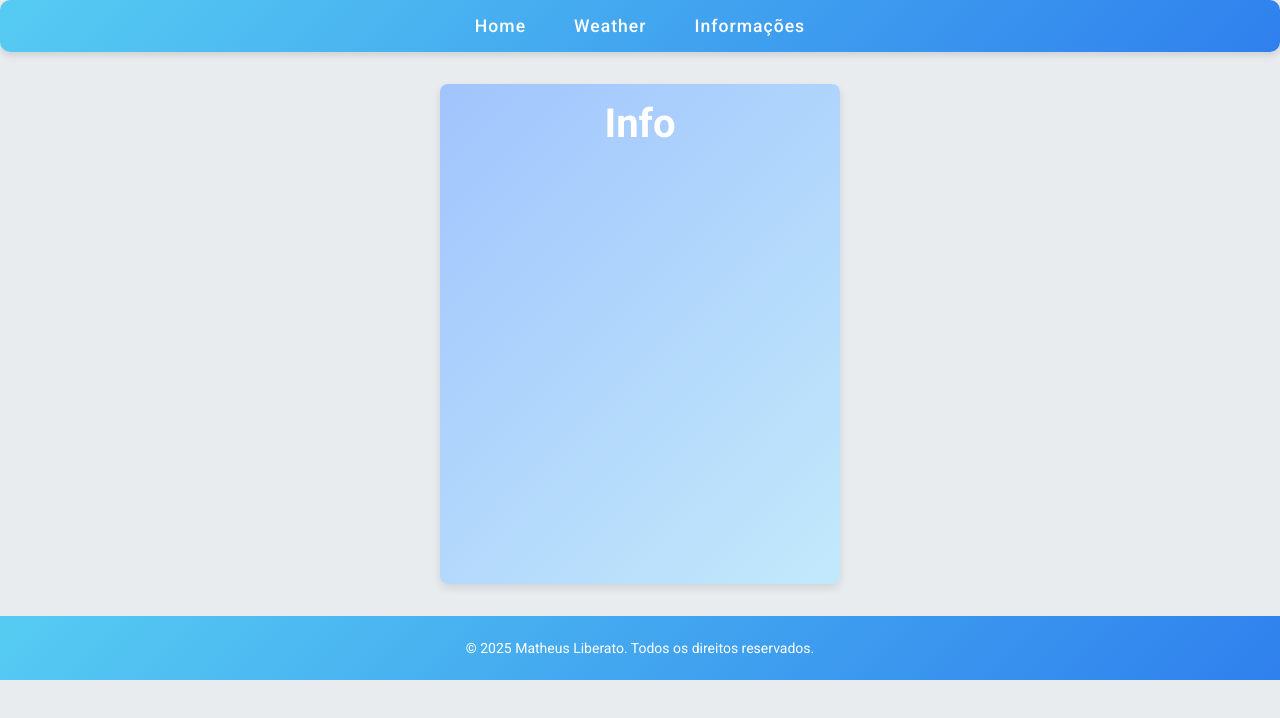
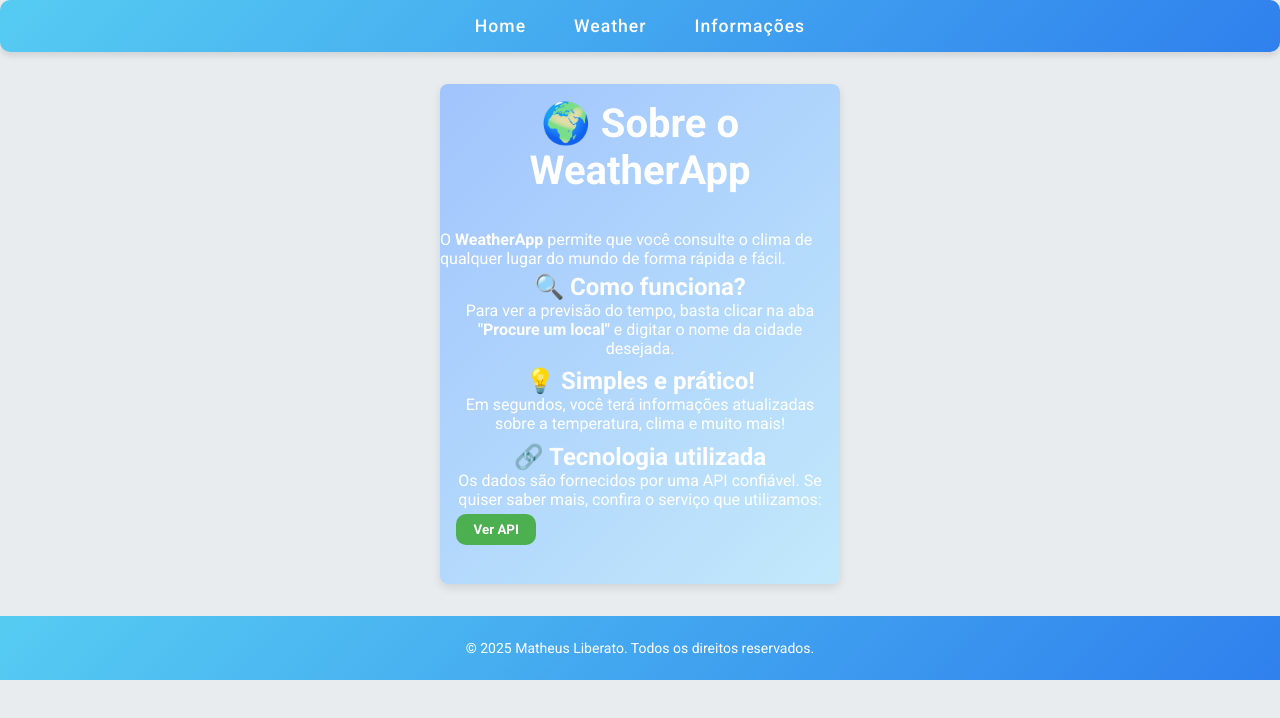
Before and after one commit to Matheus999814/weather-app, a React (Vite) app: page /weather-app/info in a window 1280 px wide. Shown: the top 718 px of the page. Built offline with nearby package versions, Linux system fonts and the light colour scheme; a web font is replaced by a local one.

Commit message:
Enviando todos

```diff
--- a/src/App.jsx
+++ b/src/App.jsx
@@ -13,7 +13,7 @@ function App() {
       <div>
         <Navbar/>
         <div className="container">
-      <Outlet/>
+             <Outlet/>
       </div>
       <Footer/>
     </div>
--- a/src/routes/Home.css
+++ b/src/routes/Home.css
@@ -0,0 +1,5 @@
+.paragraph-container {
+    text-align: center;
+    padding: 1rem;
+    line-height: 2rem;
+}
--- a/src/routes/Home.jsx
+++ b/src/routes/Home.jsx
@@ -1,12 +1,17 @@
-import React from 'react'
-import "./Home.css";
+import React from 'react';
+import './Home.css';
 
 const Home = () => {
   return (
-    <div>
-       <h1>Home</h1>
+    <div className="home-container">
+      <h1>🌤️ Bem-vindo ao WeatherApp!</h1>
+      <div className="paragraph-container">
+      <p>Descubra o clima de qualquer lugar do mundo de forma rápida e fácil.</p>
+      <p>Digite o nome da cidade que deseja pesquisar e obtenha informações detalhadas sobre temperatura, umidade e muito mais!</p>
+      <p>Pronto para começar? <strong>Acesse a aba "Weather" e faça sua primeira busca agora! 🔍</strong></p>
+      </div>
     </div>
-  )
+  );
 }
 
-export default Home
+export default Home;
--- /dev/null
+++ b/src/routes/Info.css
@@ -0,0 +1,4 @@
+.info-text {
+    text-align: center;
+    padding: 0.3rem;
+}
--- a/src/routes/Info.jsx
+++ b/src/routes/Info.jsx
@@ -1,11 +1,38 @@
-import React from 'react'
+import React from 'react';
+import "./Info.css"
 
 const Info = () => {
   return (
     <div>
-        <h1>Info</h1>
+      <h1>🌍 Sobre o WeatherApp</h1>
+
+      <p>
+        O <strong>WeatherApp</strong> permite que você consulte o clima de qualquer lugar do mundo de forma rápida e fácil.
+      </p>
+      <div class="info-text">
+      <h2>🔍 Como funciona?</h2>
+      <p>
+        Para ver a previsão do tempo, basta clicar na aba <strong>"Procure um local"</strong> e digitar o nome da cidade desejada.
+      </p>
+      </div>
+      <div class="info-text">
+      <h2>💡 Simples e prático!</h2>
+      <p>
+        Em segundos, você terá informações atualizadas sobre a temperatura, clima e muito mais!
+      </p>
+      </div>
+      <div class="info-text">
+      <h2>🔗 Tecnologia utilizada</h2>
+      <p>
+        Os dados são fornecidos por uma API confiável. Se quiser saber mais, confira o serviço que utilizamos:
+      </p>
+      </div>
+      <a href="https://wttr.in/" target="_blank" rel="noopener noreferrer">
+        <button>Ver API</button>
+      </a>
+
     </div>
-  )
-}
+  );
+};
 
-export default Info
+export default Info;
--- a/src/routes/Weather.jsx
+++ b/src/routes/Weather.jsx
@@ -115,9 +115,9 @@ export default App
 //[x] por mais
 //[x] react router dom inserir aba fazer aba de navegação weather e information
 //[x] estilizar um pouco a home
-//[] footer
+//[x] footer
 //[] identidade logo do site e add content home e information
-//[] responsividade
+//[x] responsividade
 //[] por no git de novo
 
 
```
Also changed, not shown: src/App.css (line endings or trailing spaces).
